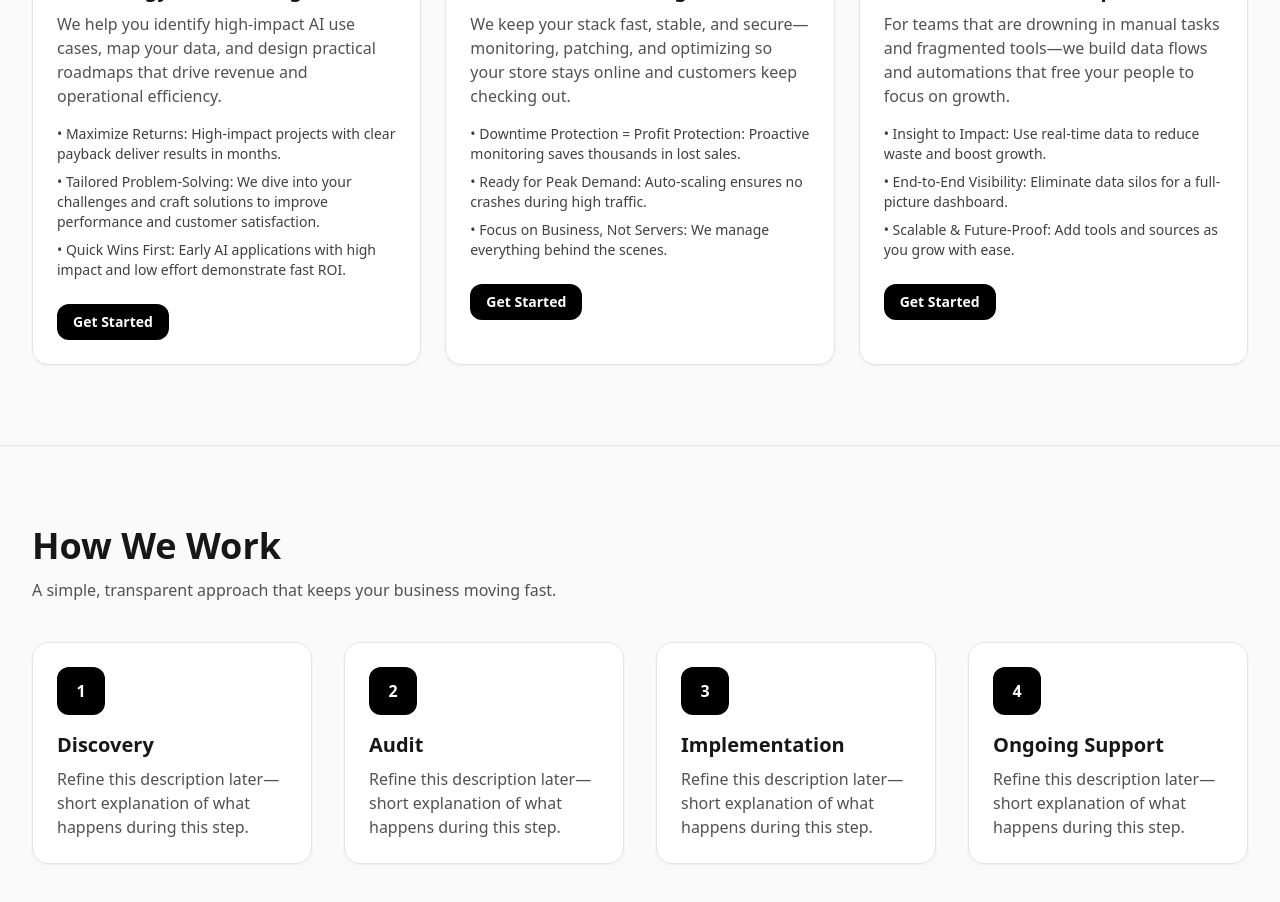
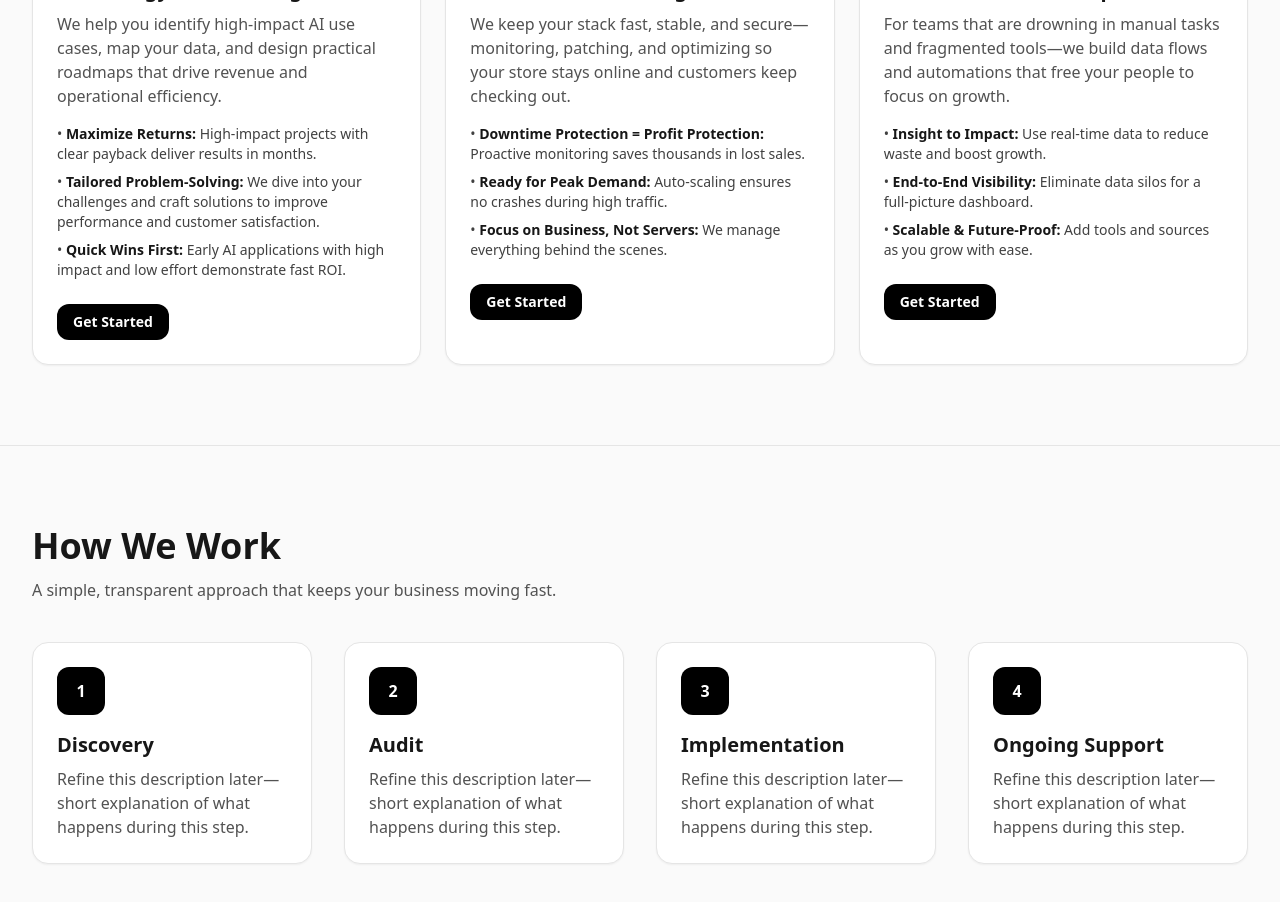
Before and after one commit to xdragontech/xdragon-site, a Next.js app: page / in a window 1280 px wide. Shown: the part 1300-2202 px from the top of the page. Built offline with nearby package versions, Linux system fonts and the light colour scheme.

Commit message:
bold services

```diff
--- a/components/BusinessWebsite.tsx
+++ b/components/BusinessWebsite.tsx
@@ -226,9 +226,19 @@ export default function BusinessWebsite() {
                 <h3 className="mt-4 text-xl font-semibold">{svc.title}</h3>
                 <p className="mt-2 text-neutral-600">{svc.desc}</p>
                 <ul className="mt-4 space-y-2 text-sm text-neutral-700">
-                  {svc.bullets.map((b, idx) => (
-                    <li key={idx}>• {b}</li>
-                  ))}
+                  {svc.bullets.map((b, idx) => {
+                    const colon = b.indexOf(":");
+                    if (colon === -1) return <li key={idx}>• {b}</li>;
+
+                    const head = b.slice(0, colon + 1);
+                    const rest = b.slice(colon + 1).trim();
+
+                    return (
+                      <li key={idx}>
+                        • <span className="font-semibold text-neutral-900">{head}</span> {rest}
+                      </li>
+                    );
+                  })}
                 </ul>
                 <a
                   href="#contact"
```
